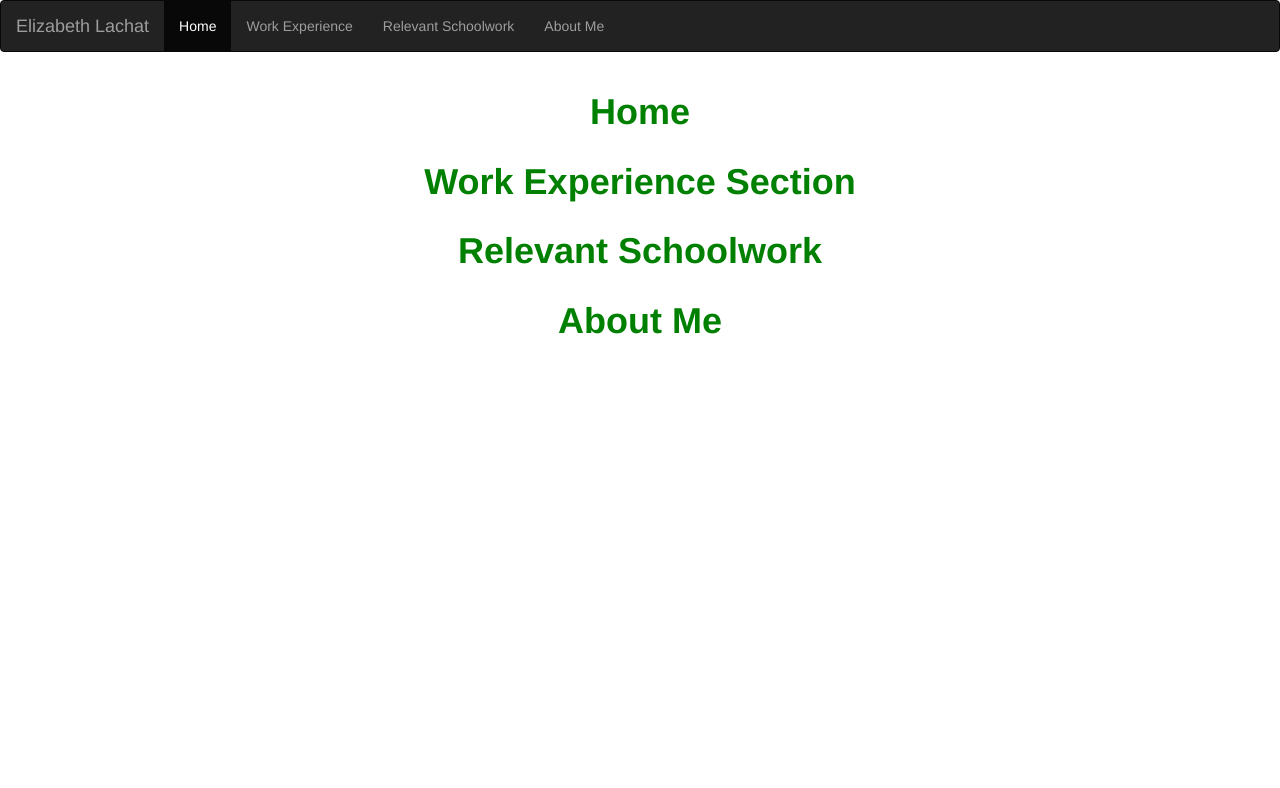
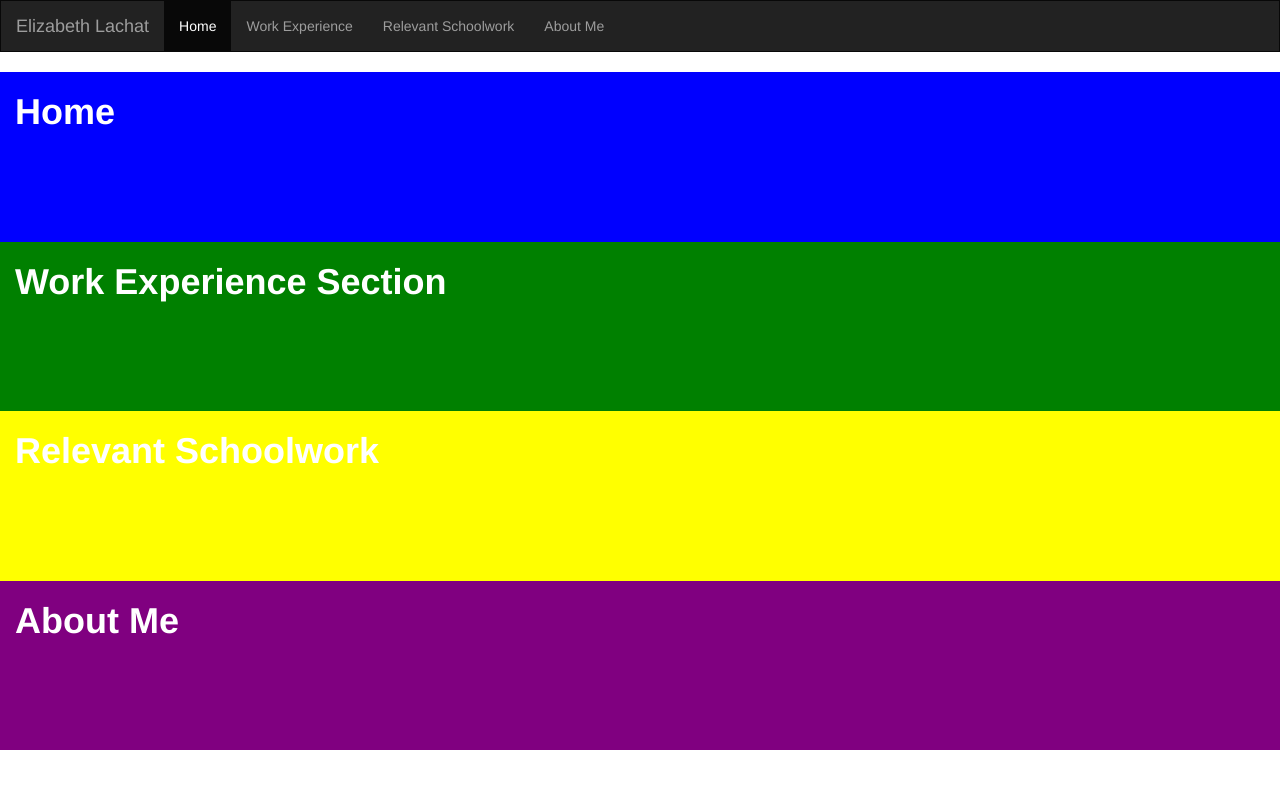
Before and after one commit to elachat/Resume-Website, a plain HTML site: page index.html in a window 1280 px wide. Drawn offline with nearby package versions, Linux system fonts and the light colour scheme.

Commit message:
Tested background colors for different sections

```diff
--- a/style.css
+++ b/style.css
@@ -1,5 +1,31 @@
 h1 {
-	color: green;
-	text-align: center;
+	color: white;
+	text-align: left;
 	font-weight: bold;
+	font-size:
 }
+
+.navbar {
+	border-radius: 0px;
+}
+
+.navbar-nav {
+
+}
+
+#home {
+	background-color: blue;
+	padding-bottom: 100px;
+}
+#work {
+	background-color: green;
+	padding-bottom: 100px;
+}
+#school {
+	background-color: yellow;
+	padding-bottom: 100px;
+}
+#about {
+	background-color: purple;
+	padding-bottom: 100px;
+}
```
